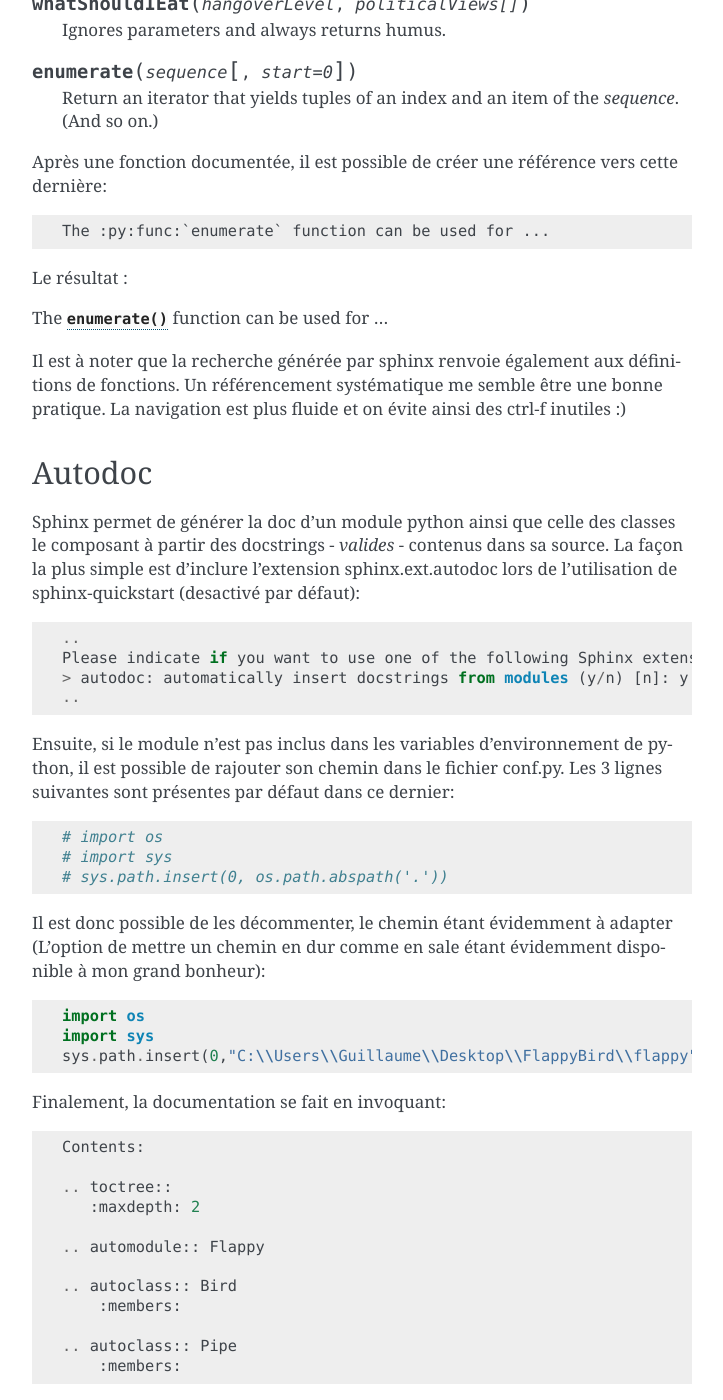
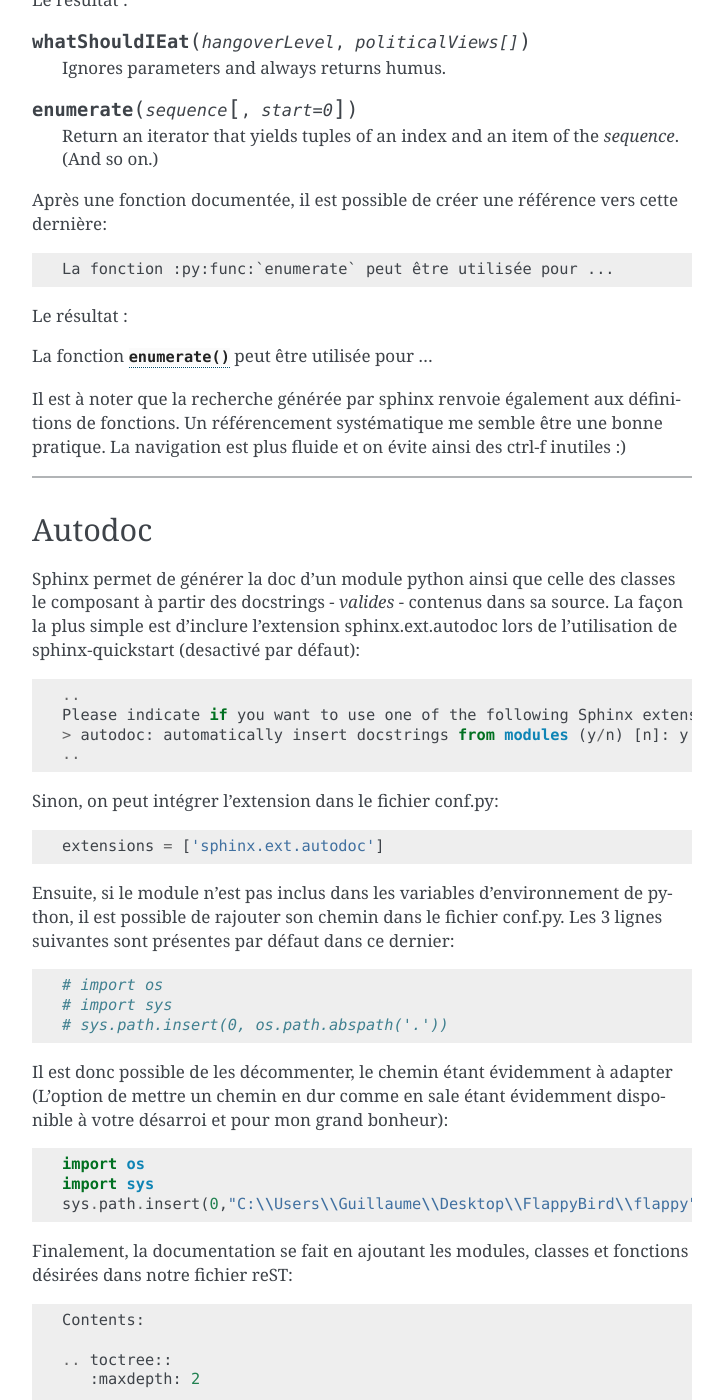
Before and after one commit to HE-Arc/livre-python, a Sphinx documentation site: the page built from source/sphinx/index.rst, in a window 1280 px wide and 1400 px high, scrolled down 1806 px. Shown: the whole window, without its empty margins (388-1111 px from the left). Built offline with Sphinx 7.4.7, drawn with Linux system fonts in a browser that asks for light colours; some of the changed text lies outside the part shown.

Commit message:
Fixed a few typos, + added a few sources and separators #hitravis

```diff
--- a/source/sphinx/index.rst
+++ b/source/sphinx/index.rst
@@ -31,6 +31,10 @@ L'installation de sphinx se fait avec PyPI::
 Ensuite, il peut être intéressant d'appeler la commande sphinx-quickstart pour générer automatiquement l'arborescence utilisée par Sphinx, ainsi
 que les fichiers conf.py et index.rst (configuration par défaut de sphinx-quickstart).
 
+
+>>>>>>>>>>>>>>>>>>>
+
+
 Structure des fichiers
 ----------------------
 
@@ -56,6 +60,10 @@ On peut aussi choisir d'utiliser une liste ordonnée::
 
 	..toctree::
 	:numbered:
+
+
+>>>>>>>>>>>>>>>>>>>
+
 
 Documentation d'un objet
 ------------------------
@@ -85,14 +93,18 @@ Le résultat :
 
 Après une fonction documentée, il est possible de créer une référence vers cette dernière::
 
-    The :py:func:`enumerate` function can be used for ...
+    La fonction :py:func:`enumerate` peut être utilisée pour ...
 
 Le résultat :
 
-The :py:func:`enumerate` function can be used for ...
+La fonction :py:func:`enumerate` peut être utilisée pour ...
 
 Il est à noter que la recherche générée par sphinx renvoie également aux définitions de fonctions.
 Un référencement systématique me semble être une bonne pratique. La navigation est plus fluide et on évite ainsi des ctrl-f inutiles :)
+
+
+>>>>>>>>>>>>>>>>>>>
+
 
 Autodoc
 -------
@@ -105,6 +117,10 @@ La façon la plus simple est d'inclure l'extension sphinx.ext.autodoc lors de l'
     > autodoc: automatically insert docstrings from modules (y/n) [n]: y
     ..
 
+Sinon, on peut intégrer l'extension dans le fichier conf.py::
+
+    extensions = ['sphinx.ext.autodoc']
+
 Ensuite, si le module n'est pas inclus dans les variables d'environnement de python, il est possible de rajouter son chemin dans le fichier conf.py.
 Les 3 lignes suivantes sont présentes par défaut dans ce dernier::
 
@@ -112,13 +128,13 @@ Les 3 lignes suivantes sont présentes par défaut dans ce dernier::
     # import sys
     # sys.path.insert(0, os.path.abspath('.'))
 
-Il est donc possible de les décommenter, le chemin étant évidemment à adapter (L'option de mettre un chemin en dur comme en sale étant évidemment disponible à mon grand bonheur)::
+Il est donc possible de les décommenter, le chemin étant évidemment à adapter (L'option de mettre un chemin en dur comme en sale étant évidemment disponible à votre désarroi et pour mon grand bonheur)::
 
     import os
     import sys
     sys.path.insert(0,"C:\\Users\\Guillaume\\Desktop\\FlappyBird\\flappy")
 
-Finalement, la documentation se fait en invoquant::
+Finalement, la documentation se fait en ajoutant les modules, classes et fonctions désirées dans notre fichier reST::
 
     Contents:
 
@@ -152,6 +168,10 @@ apidoc peut-être invoqué ainsi::
     sphinx-apidoc [options] -o <destination> <source> [chemins ...]
 
 Des informations suplémentaires sur son utilisation peuvent être trouvées `à cette adresse <http://sphinx.pocoo.org/man/sphinx-apidoc.html>`_.
+
+
+>>>>>>>>>>>>>>>>>>>
+
 
 Le fichier de configuration
 ---------------------------
@@ -209,6 +229,10 @@ On peut indiquer ici un répértoire statique dont les fichiers doivent passer e
 
 La quantité de paramètres à disposition dans le fichier conf.py est grande et il serait difficile de tout citer sans exploser la limite des 7 pages de cette documentation. Il existe notamment des paramètres propres à tous les formats d'exportation : ePub, LaTeX, pdf .. Tous sont spécifiques et peuvent être retrouvés à cette `adresse <http://www.sphinx-doc.org/en/stable/config.html>`_.
 
+
+>>>>>>>>>>>>>>>>>>>
+
+
 Domaines
 --------
 
@@ -217,9 +241,9 @@ Au départ, sphinx a été conçu comme un outil dédié au language python. Apr
 On peut remarquer que dans la définition de la fonction :py:func:`enumerate`, on utilise la notation **.. py:** function: . Ce même préfixe .. py: corresponds justement à un domaine sphinx.
 Ces domaines sont en fait une collection de directives reST qui évitent les conflits de noms si le document redigé corresponds à un projet utilisant une multitude de languages, par exemple.
 
-Ainsi, le domaine C est representé par la notation **.. c:**, son équivalent C++ est **.. cpp:**.
+Ainsi, le domaine C est representé par la notation **.. c:**, son équivalent C++ est **.. cpp:**. Javascript se verra malicieusement attribué le tag **.. js:**.
 
-Quelques exemples::
+Quelques exemples (`source <http://www.sphinx-doc.org/en/stable/domains.html>`_)::
 
     .. c:function:: PyObject* PyType_GenericAlloc(PyTypeObject *type, Py_ssize_t nitems)
     .. c:member:: PyObject* PyTypeObject.tp_bases
@@ -261,6 +285,10 @@ Ainsi, pour le C++, nous avons accès à ::
 
 La liste est longue et le mieux est de vous inviter à consuler la `page de référence <http://www.sphinx-doc.org/en/stable/domains.html>`_ prévue à cet effet.
 
+
+>>>>>>>>>>>>>>>>>>>
+
+
 Les thèmes
 ----------
 
@@ -280,6 +308,9 @@ Si l'on désire utiliser un des thèmes pre-installés, il suffit de modifier la
 La manipulation est sensiblement la même pour un thème tiers, en admettant que l'on ait inclus le thème concerné dans un repértoire accessible par sphinx et indiquer son chemin ("html_theme_path = ["."]") dans conf.py. Les thèmes tiers statiques peuvent venir sous deux formes différentes : un dossier composé de sous-fichiers et d'un fichier theme.py, ou un dossier compressé (.zip). La forme que prennent ces derniers ne change néanmoins pas la démarche pour les activer.
 
 
+>>>>>>>>>>>>>>>>>>>
+
+
 Conclusion
 ----------
 
```
